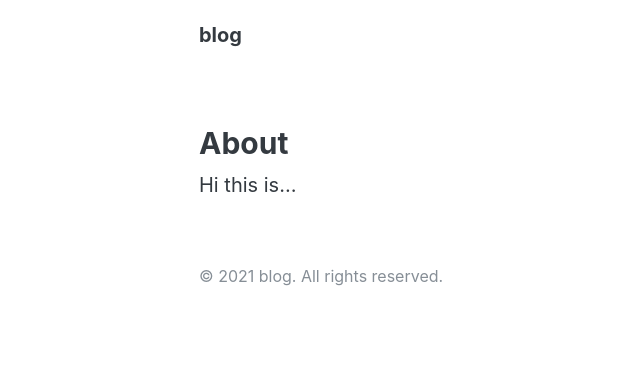
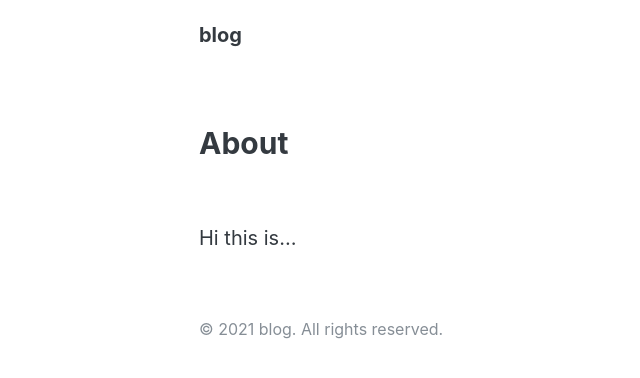
Before and after one commit to mhmdilfaj/blog, a Jekyll site: the page built from about.md, in a window 1280 px wide. Shown: the top 378 px of the page, without its empty margins (165-805 px from the left). Built offline with Jekyll 4.4.1, drawn with Linux system fonts in a browser that asks for light colours.

Commit message:
Update page.html

```diff
--- a/_layouts/page.html
+++ b/_layouts/page.html
@@ -3,7 +3,7 @@ layout: default
 ---
 
 <article>
-  <header>
+  <header class="mb-3">
     <h1>{{ page.title }}</h1>
   </header>
   {{ content }}
```
